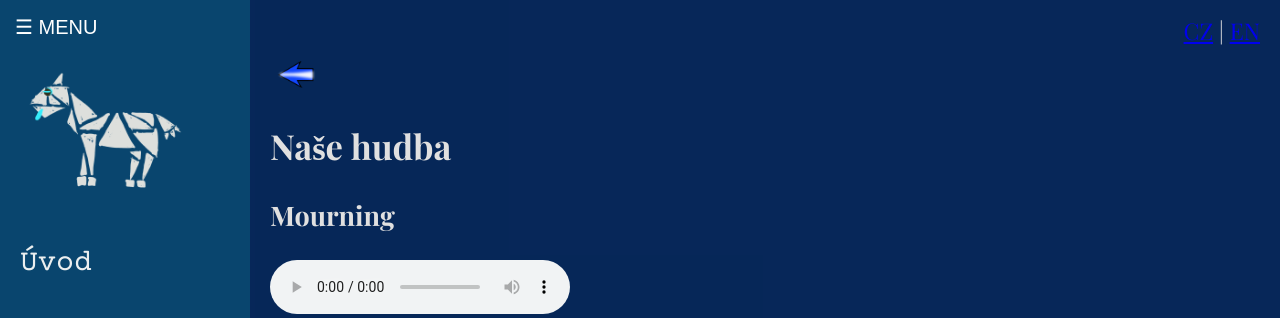
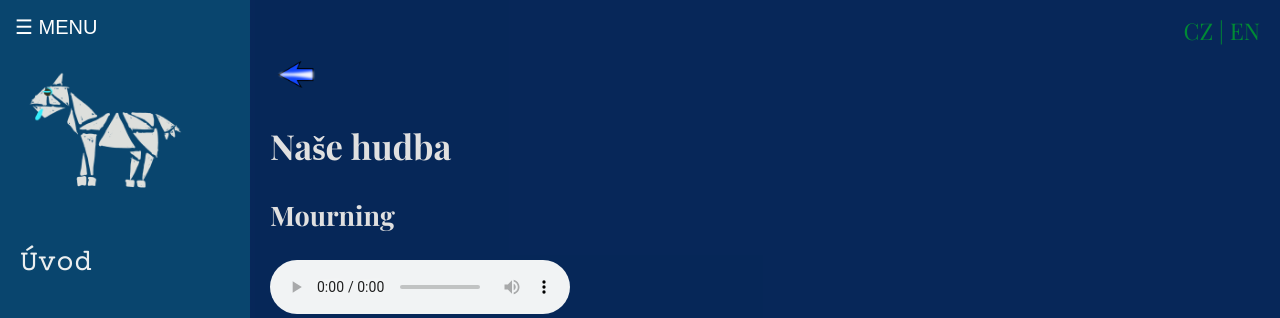
Before and after one commit to xsedlaj00/Web-for-StrangeGoat, a Flask app: page /hudba in a window 1280 px wide. Shown: the top 318 px of the page. Run offline with Flask 3, Linux system fonts and the light colour scheme; some web fonts are replaced.

Commit message:
zmena barvy CZ /EN

```diff
--- a/static/style.css
+++ b/static/style.css
@@ -190,6 +190,15 @@ body.stranka-koncerty {
     top: 15px;
     right: 20px;
     z-index: 7;
+    text-decoration: none;
+        color: #008a35;
+
+}
+#jazyk-switch a
+{
+    text-decoration: none;
+    color: #008a35;
+
 }
 
 /* Definice mřížky */
```
